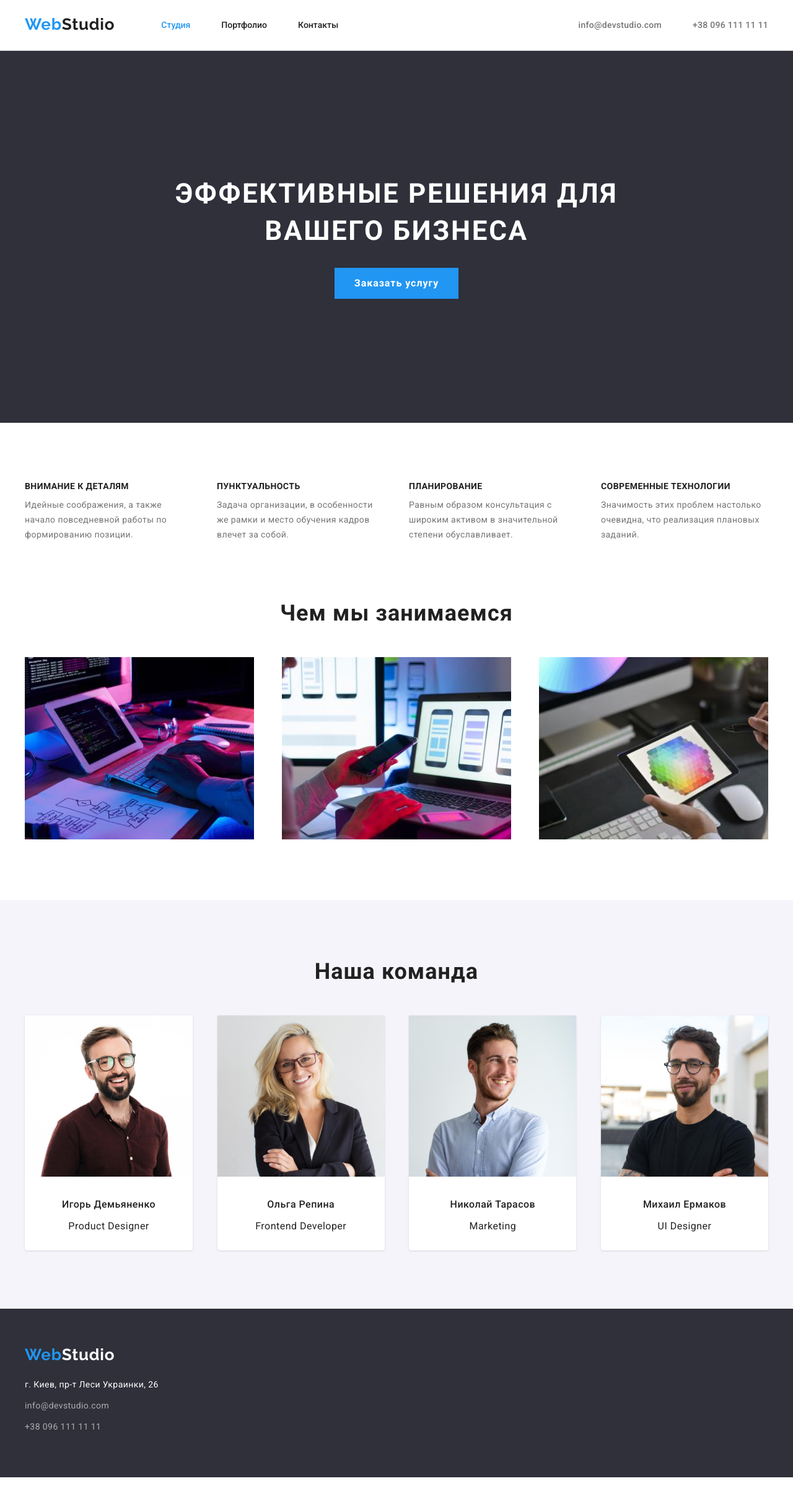
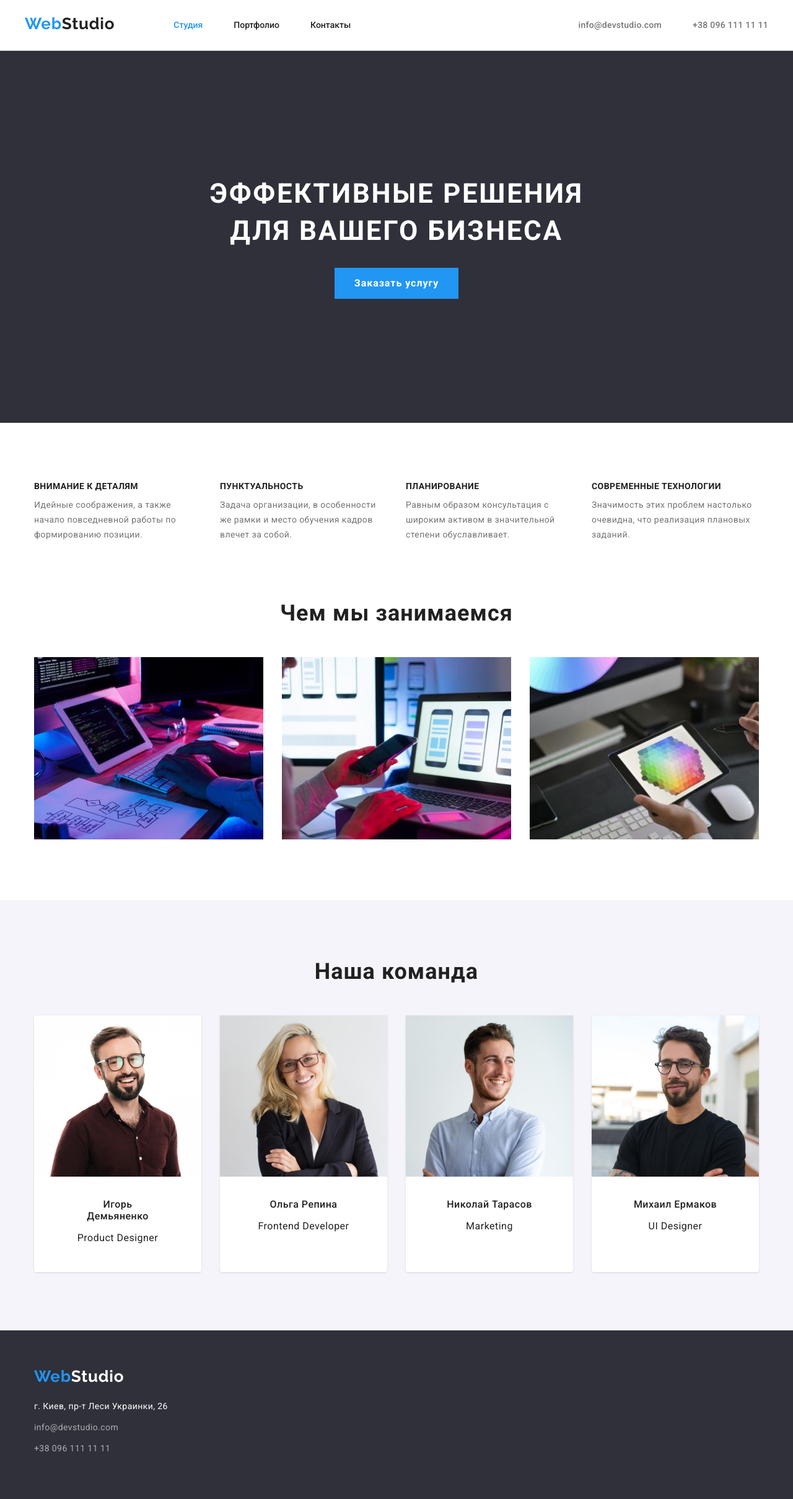
Before and after one commit to andriibill/goit-markup-hw-03, a plain HTML site: page index.html in a window 1280 px wide. Shown: the whole page at 62% size. Before the commit the page ends 2383 px from the top, so only its background shows below. Drawn offline with nearby package versions, Linux system fonts and the light colour scheme.

Commit message:
Всі обнови після ревью 2

```diff
--- a/css/style.css
+++ b/css/style.css
@@ -71,14 +71,13 @@ h3 {
   margin: 0 auto 0 auto;
   display: flex;
   flex-direction: row;
-  height: 80px;
   justify-content: space-between;
   align-items: center;
 }
 
 .navbar {
   display: flex;
-  vertical-align: middle;
+  align-items: center;
 }
 
 .logo {
@@ -87,9 +86,10 @@ h3 {
   font-weight: bold;
   font-size: 26px;
   letter-spacing: 0.03em;
-  margin-right: 50px;
+  margin-right: 95px;
   text-decoration: none;
   color: inherit;
+  height: 32px;
 }
 
 .logo-web {
@@ -105,10 +105,15 @@ h3 {
 }
 
 .menu-item {
-  margin: 0 25px 0 25px;
+  margin: 0 50px 0 0px;
   font-style: normal;
   font-weight: 500;
   font-size: 14px;
+  padding: 32px 0px 32px 0px;
+}
+
+.menu-item:last-child {
+  margin: 0px;
 }
 
 .link-menu {
@@ -200,7 +205,7 @@ h3 {
 .advantages-section-container {
   width: 1200px;
   margin: 0px auto 0px auto;
-  padding: 94px 0px 94px 0px;
+  padding: 94px 15px 94px 15px;
 }
 
 .visually-hidden {
@@ -226,7 +231,7 @@ h3 {
 
 .advatages-items {
   width: 270px;
-  margin: 0px 15px 0px 15px;
+  margin: 0px 30px 0px 0px;
 }
 
 .advantages-list .advatages-items:first-child {
@@ -263,7 +268,7 @@ h3 {
 .what-we-do-section-container {
   width: 1200px;
   margin: 0 auto 0px auto;
-  padding-bottom: 94px;
+  padding: 0px 15px 94px 15px;
   display: flex;
   flex-direction: column;
   justify-content: center;
@@ -294,7 +299,6 @@ h3 {
 
 .team-section {
   margin: 0px auto 0px auto;
-  padding: 94px 0px 94px 0px;
   background-color: var(--background-color-light);
   display: flex;
   flex-direction: column;
@@ -304,6 +308,7 @@ h3 {
 
 .team-section-container {
   width: 1200px;
+  padding: 94px 15px 94px 15px;
 }
 
 .team-list {
@@ -316,7 +321,7 @@ h3 {
 }
 
 .team-item {
-  margin: 0 15px 0 15px;
+  margin: 0 30px 0 0px;
   background-color: var(--main-white-color);
   box-shadow: 0px 2px 1px 0px rgba(0, 0, 0, 0.2);
   box-shadow: 0px 1px 1px 0px rgba(0, 0, 0, 0.14);
@@ -353,16 +358,17 @@ h3 {
 }
 
 .team-member-text {
-  margin: 30px 60px 30px 60px;
+  padding: 30px 60px 30px 60px;
 }
 
 /* Portfolio Page */
 
-.portfolio-section {
+.portfolio-section-container {
   align-content: center;
   text-align: center;
   width: 1200px;
-  margin: 100px auto 100px auto;
+  margin: 0px auto 0px auto;
+  padding: 100px 15px 100px 15px;
 }
 
 .tabs-row {
@@ -374,7 +380,7 @@ h3 {
 }
 
 .tab-list-item {
-  margin: 0 4px 0 4px;
+  margin: 0 8px 0 0px;
 }
 
 .tabs-row .tab-list-item:first-child {
@@ -481,22 +487,25 @@ h3 {
 .footer-content {
   width: 1200px;
   margin: 0 auto 0 auto;
-  padding: 60px 0 60px 0;
+  padding: 60px 15px 60px 15px;
 }
 
+.logo-footer {
+  margin-bottom: 20px;
+}
 .footer-contacts {
   font-style: normal;
 }
 
 .footer-contacts-list {
   list-style: none;
-  padding: 20px 0px 0px 0px;
   font-style: normal;
   font-weight: normal;
   font-size: 14px;
   line-height: 24px;
   letter-spacing: 0.03em;
   margin: 0px;
+  padding: 0px;
 }
 
 .footer-contact-item {
--- a/index.html
+++ b/index.html
@@ -15,7 +15,10 @@
       href="https://fonts.googleapis.com/css2?family=Raleway:wght@700&display=swap"
       rel="stylesheet"
     />
-    <link rel="stylesheet" href="css/modern-normalize.css" />
+    <link
+      rel="stylesheet"
+      href="https://cdnjs.cloudflare.com/ajax/libs/modern-normalize/1.0.0/modern-normalize.min.css"
+    />
     <link rel="stylesheet" href="css/style.css" />
   </head>
 
@@ -64,7 +67,9 @@
       <section class="hero-section">
         <!-- Hero section container -->
         <div class="hero-section-container">
-          <h1 class="hero-title">Эффективные решения для вашего бизнеса</h1>
+          <h1 class="hero-title">
+            Эффективные решения <br />для вашего бизнеса
+          </h1>
           <button type="button" class="button">Заказать услугу</button>
         </div>
       </section>
@@ -191,9 +196,11 @@
 
     <footer class="footer-section">
       <div class="footer-content">
-        <a class="logo" href="index.html"
-          ><span class="logo-web">Web</span>Studio</a
-        >
+        <div class="logo-footer">
+          <a class="logo" href="index.html"
+            ><span class="logo-web">Web</span>Studio</a
+          >
+        </div>
         <address class="footer-contacts">
           <ul class="footer-contacts-list">
             <li class="footer-contact-item">
```
Also changed, not shown: portfolio.html (+21 -4 lines).
